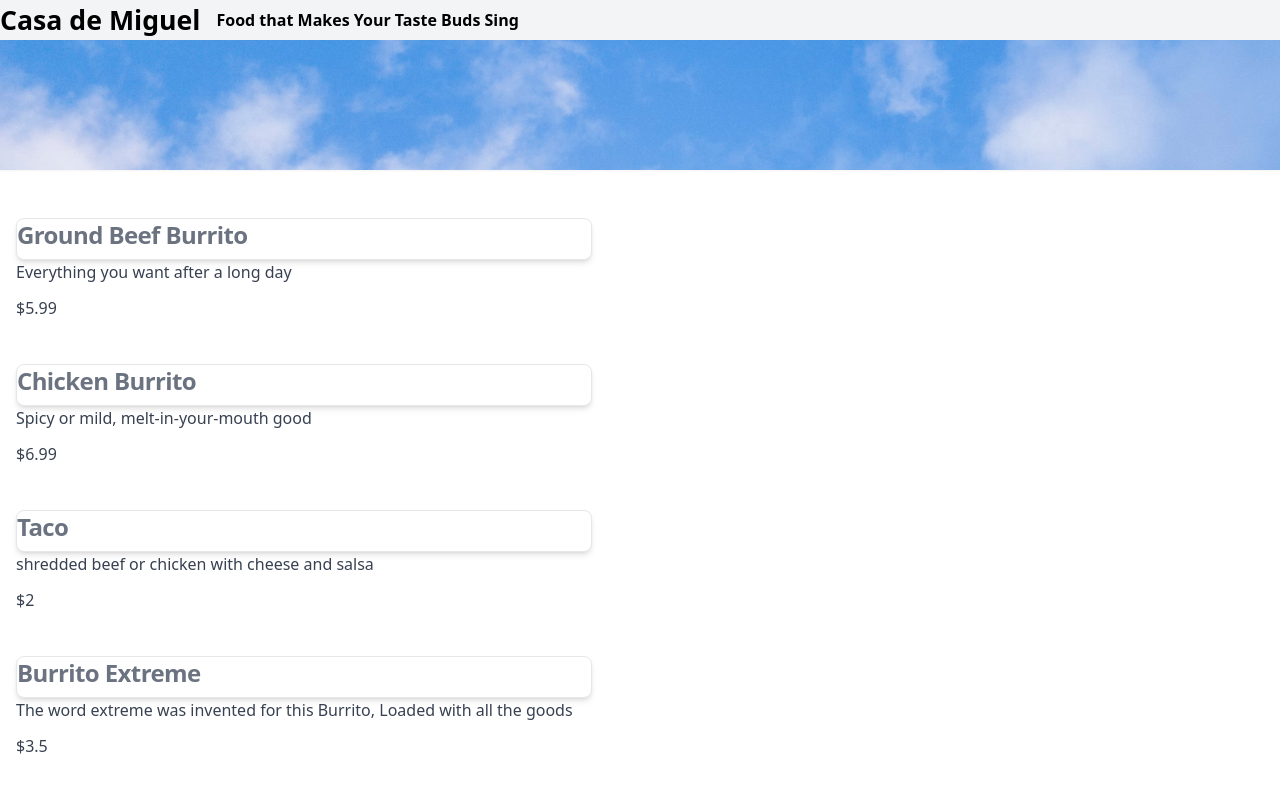
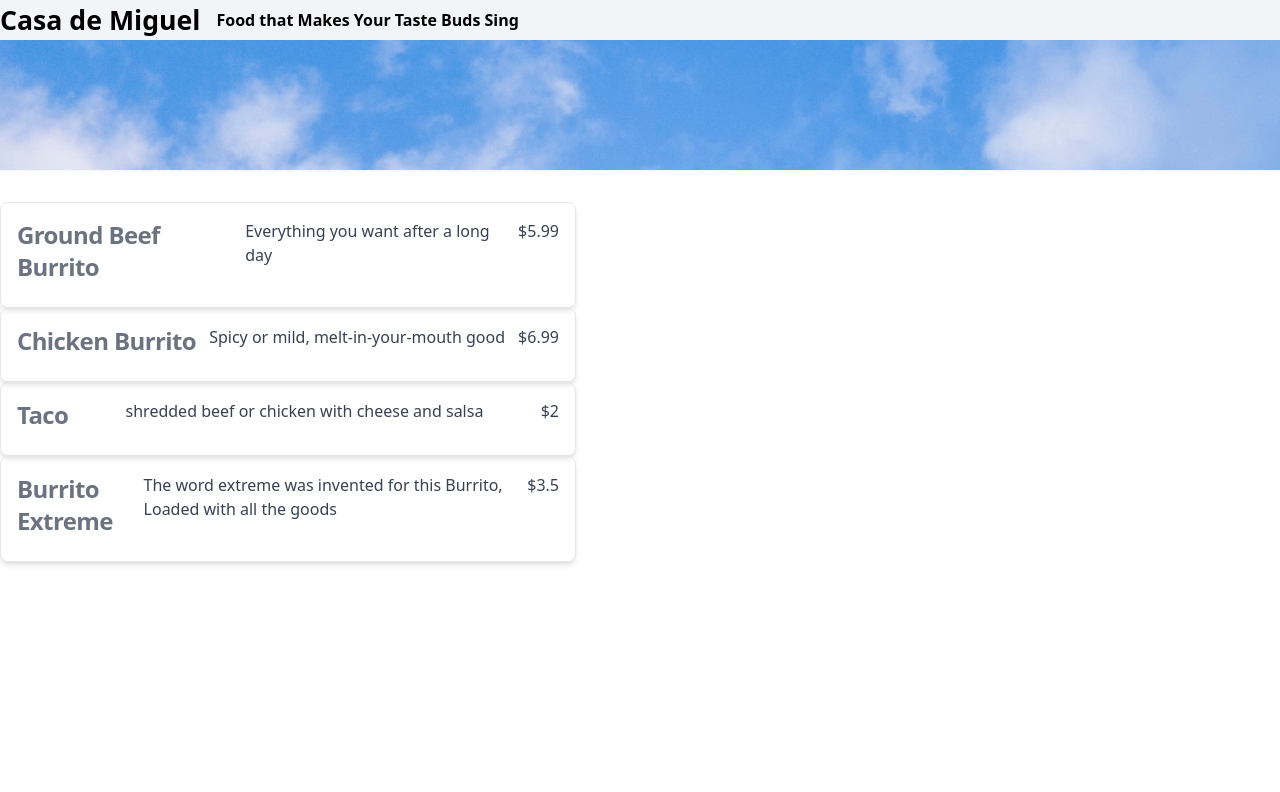
Before and after one commit to umamiMike/react-foodshop, a React (Create React App) app: page / in a window 1280 px wide. Shown: the top 792 px of the page. Built offline with nearby package versions, Linux system fonts and the light colour scheme.

Commit message:
installed eslint prettier config

```diff
--- a/package.json
+++ b/package.json
@@ -57,6 +57,7 @@
     "eslint": "^8.21.0",
     "eslint-config-airbnb": "^19.0.4",
     "eslint-config-airbnb-typescript": "^17.0.0",
+    "eslint-config-prettier": "^9.0.0",
     "eslint-import-resolver-typescript": "^3.4.1",
     "eslint-plugin-import": "^2.26.0",
     "eslint-plugin-jsx-a11y": "^6.6.1",
--- a/src/MenuCard.tsx
+++ b/src/MenuCard.tsx
@@ -1,16 +1,17 @@
-import React from "react"
-import type { MenuItem } from "./baseState"
+import { randomInt } from 'crypto'
+import React from 'react'
+import type { MenuItem } from './baseState'
 
 export function MenuCard(item: MenuItem, dispatch: any) {
   return (
-    <div className="flex flex-col justify-between p-4 leading-normal">
+    <div className="flex flex-col justify-between p-4 leading-normal border rounded-lg shadow-md md:flex-row md:max-w-xl dark:border-gray-300">
       <a
         href="/"
         onClick={(e) => {
           e.preventDefault()
-          dispatch({ type: "START_ORDER", payload: item })
+          dispatch({ type: 'START_ORDER', payload: item })
         }}
-        className="flex flex-col items-center bg-white border rounded-lg shadow-md md:flex-row md:max-w-xl dark:border-gray-300 "
+        className="flex flex-col items-center bg-white "
       >
         <h5 className="mb-2 text-2xl font-bold tracking-tight text-gray-500 ">
           {item.name}
```
Also changed, not shown: .eslintrc.js, 2 other files (tests, documents, lock files or other folders).
